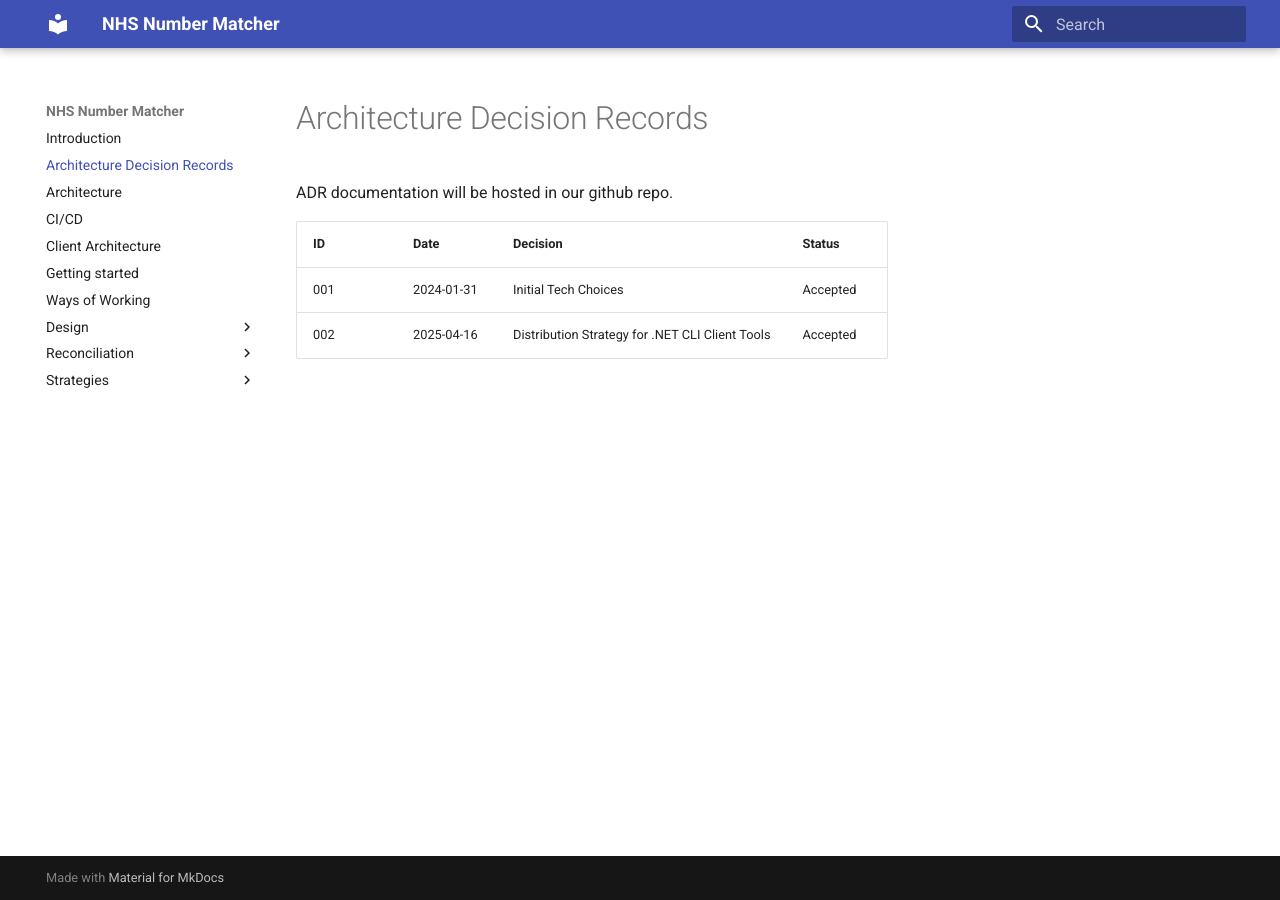
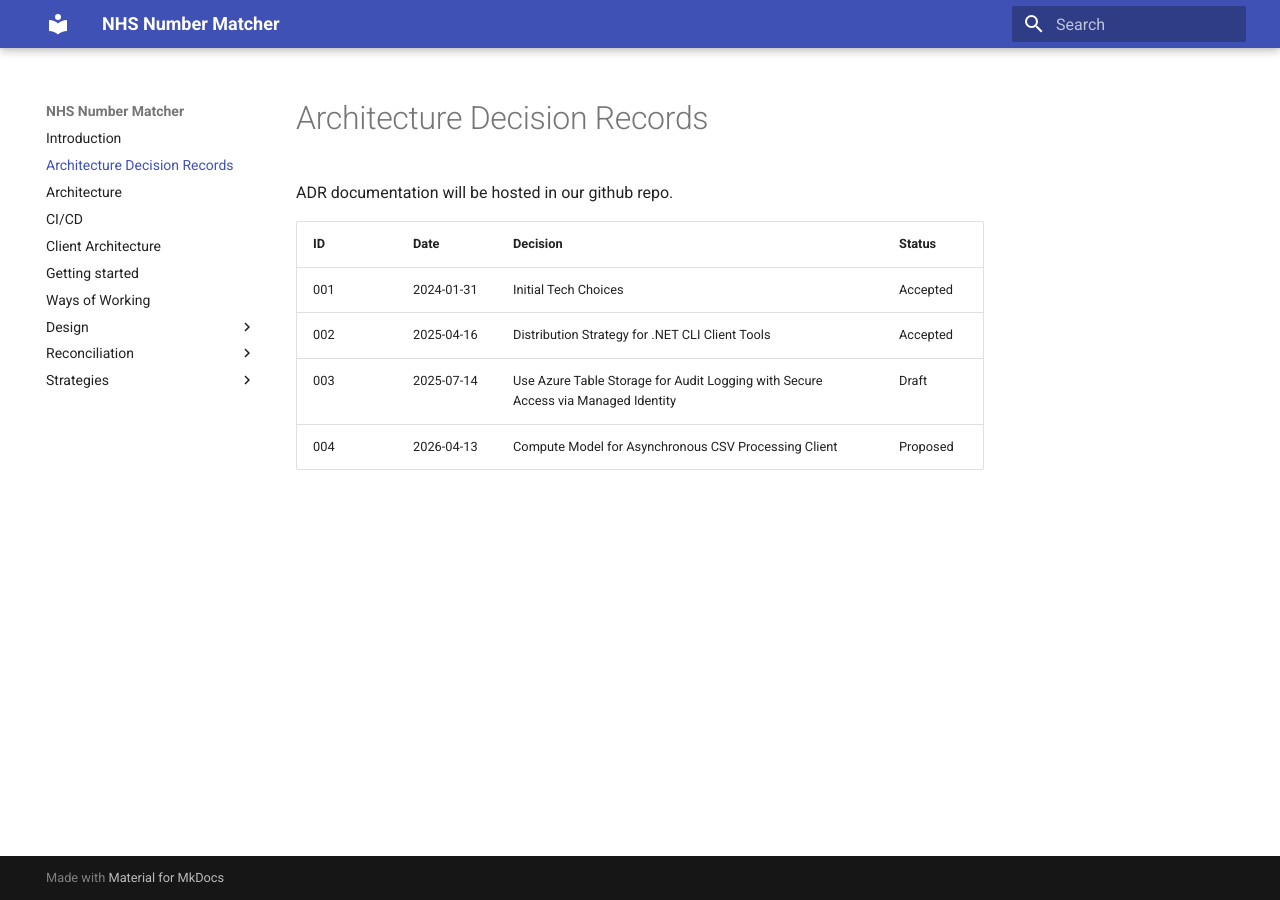
Before and after one commit to DFE-Digital/SUI_Matcher, an MkDocs documentation site: the page built from documentation/docs/adrs.md, in a window 1280 px wide. Built offline with MkDocs 1.6.1 and Material for MkDocs 9.7.7, drawn with Linux system fonts in a browser that asks for light colours.

Commit message:
docs: 1667 - adr event blob client decision (#306)
* docs: added event client adr

* docs: updated adr index

* Update documentation/adrs/004-event-client.md

Co-authored-by: Joshua Taylor <joshua.taylor@education.gov.uk>

```diff
--- a/documentation/docs/adrs.md
+++ b/documentation/docs/adrs.md
@@ -6,3 +6,5 @@ ADR documentation will be hosted in our github repo.
 |-----|------------|-------------------------------------------------|----------|
 | 001 | 2024-01-31 | Initial Tech Choices                            | Accepted |
 | 002 | 2025-04-16 | Distribution Strategy for .NET CLI Client Tools | Accepted |
+| 003 | 2025-07-14 | Use Azure Table Storage for Audit Logging with Secure Access via Managed Identity | Draft |
+| 004 | 2026-04-13 | Compute Model for Asynchronous CSV Processing Client | Proposed |
```
Also changed, not shown: documentation/adrs/004-event-client.md (added, +30 -0 lines).
